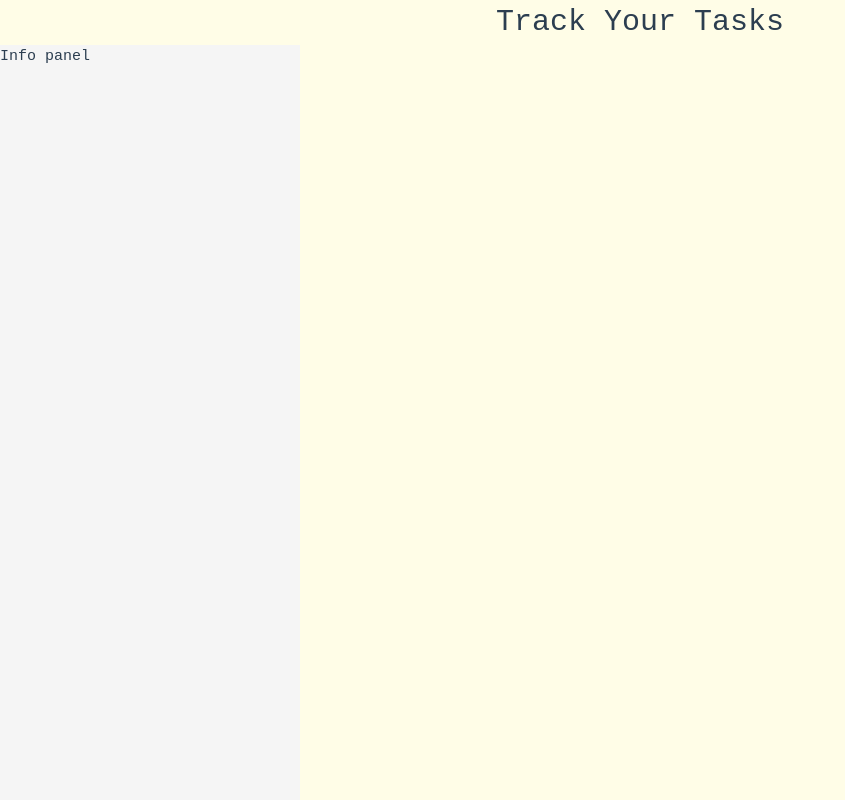
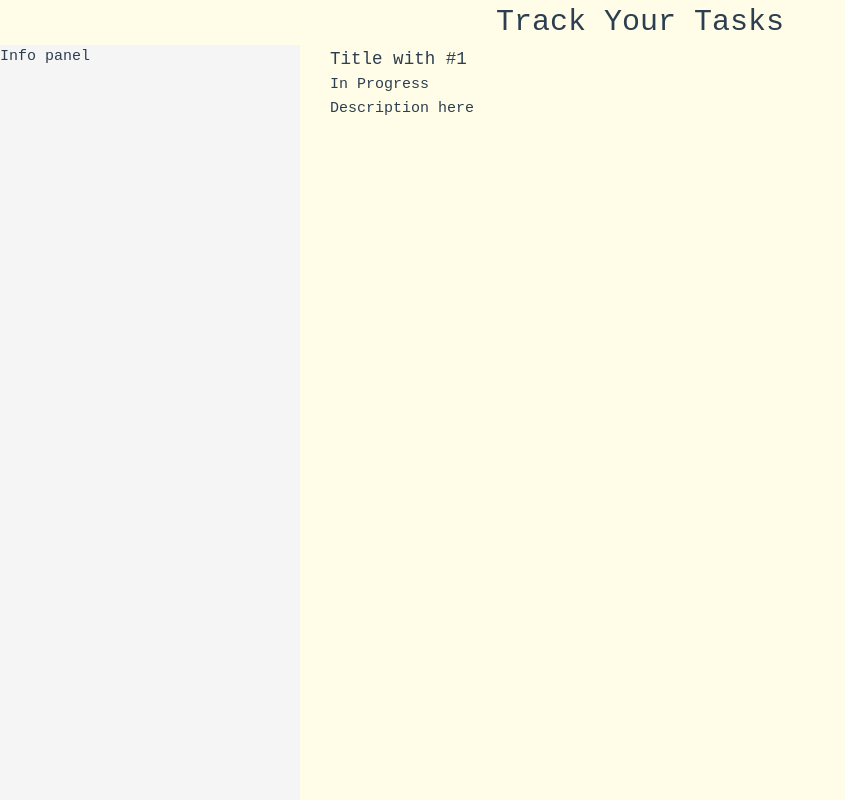
Before and after one commit to dsobolev/task-tracker-vue, a Vue app: page /task/1 in a window 1280 px wide. Shown: the top 800 px of the page, without its empty margins (0-845 px from the left). Built offline with nearby package versions, Linux system fonts and the light colour scheme; a web font is replaced by a local one.

Commit message:
TaskEdit view added

```diff
--- a/src/components/Task.vue
+++ b/src/components/Task.vue
@@ -20,5 +20,6 @@ div {
     margin-bottom: 0.5em;
     border: 1px solid lightgrey;
     border-radius: 3px;
+    cursor: pointer;
 }
 </style>
--- a/src/components/TasksColumn.vue
+++ b/src/components/TasksColumn.vue
@@ -1,4 +1,5 @@
 <script setup lang="ts">
+import { useRouter } from 'vue-router'
 import { type TaskEntity } from '../common/interfaces'
 import Task from './Task.vue'
 
@@ -6,6 +7,13 @@ defineProps<{
     title: string,
     tasks: TaskEntity[]
 }>()
+
+const router = useRouter();
+
+function goToEdit(taskId: number) {
+    console.log('should switch to', taskId)
+    router.push({ name: 'taskEdit', params: { taskId } })
+}
 </script>
 
 <template>
@@ -13,7 +21,8 @@ defineProps<{
         <h3>{{ title }}</h3>
         <Task v-for="task in tasks"
               :data="task"
-              :key="task.id" />
+              :key="task.id"
+              @click="goToEdit(task.id)" />
     </div>
 </template>
 
--- a/src/router/index.ts
+++ b/src/router/index.ts
@@ -1,14 +1,19 @@
 import { createRouter, createWebHistory } from 'vue-router'
 import AllTasksView from '../views/AllTasksView.vue'
-import TaskDetails from '../components/TaskDetails.vue'
+import TaskEditView from '../views/TaskEditView.vue'
 
 const router = createRouter({
   history: createWebHistory(import.meta.env.BASE_URL),
   routes: [
     {
       path: '/',
-      name: 'grid',
+      name: 'tasksGrid',
       component: AllTasksView,
+    },
+    {
+      path: '/task/:taskId',
+      name: 'taskEdit',
+      component: TaskEditView,
     },
   ]
 })
--- /dev/null
+++ b/src/views/TaskEditView.vue
@@ -0,0 +1,18 @@
+<script setup lang="ts">
+import { useRoute } from 'vue-router'
+const route = useRoute()
+
+const id = route.params.taskId
+</script>
+
+<template>
+    <div>
+        <h3>Title with #{{ id }}</h3>
+        <span>In Progress</span>
+        <p>Description here</p>
+    </div>
+</template>
+
+<style scoped>
+
+</style>
```
